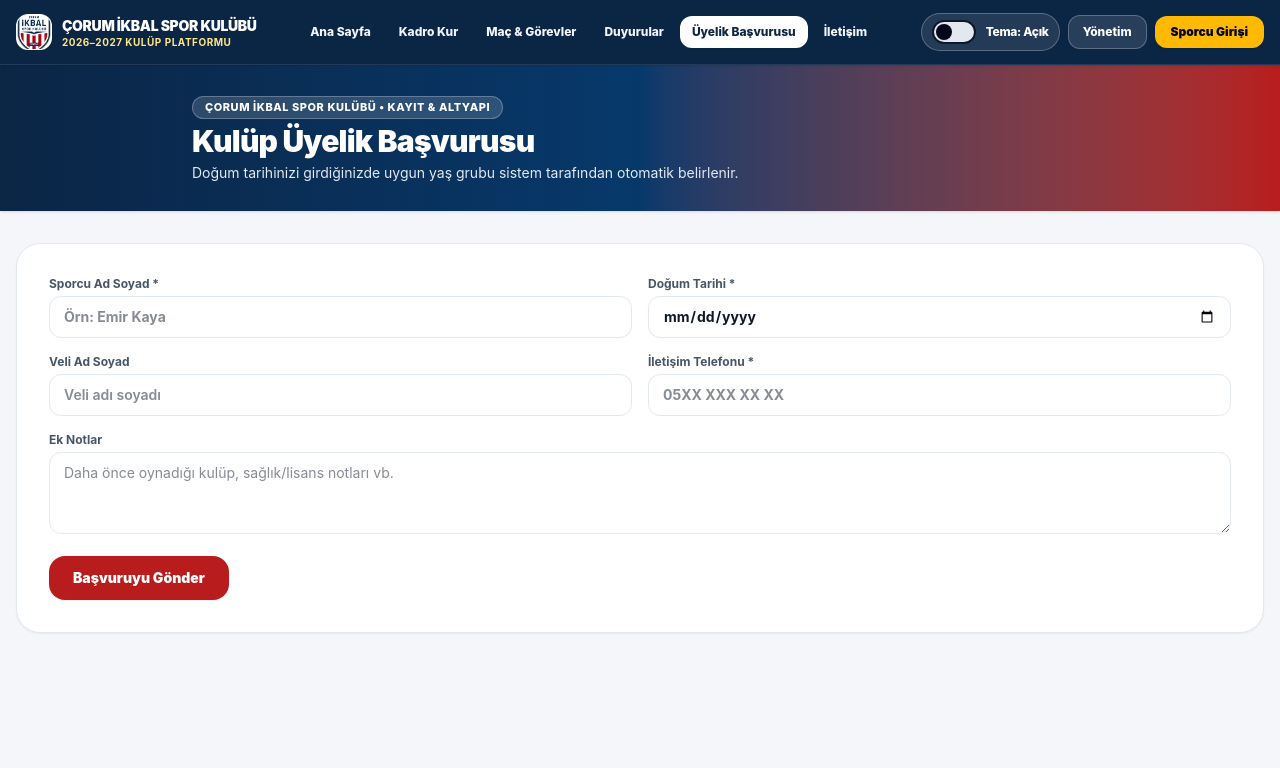
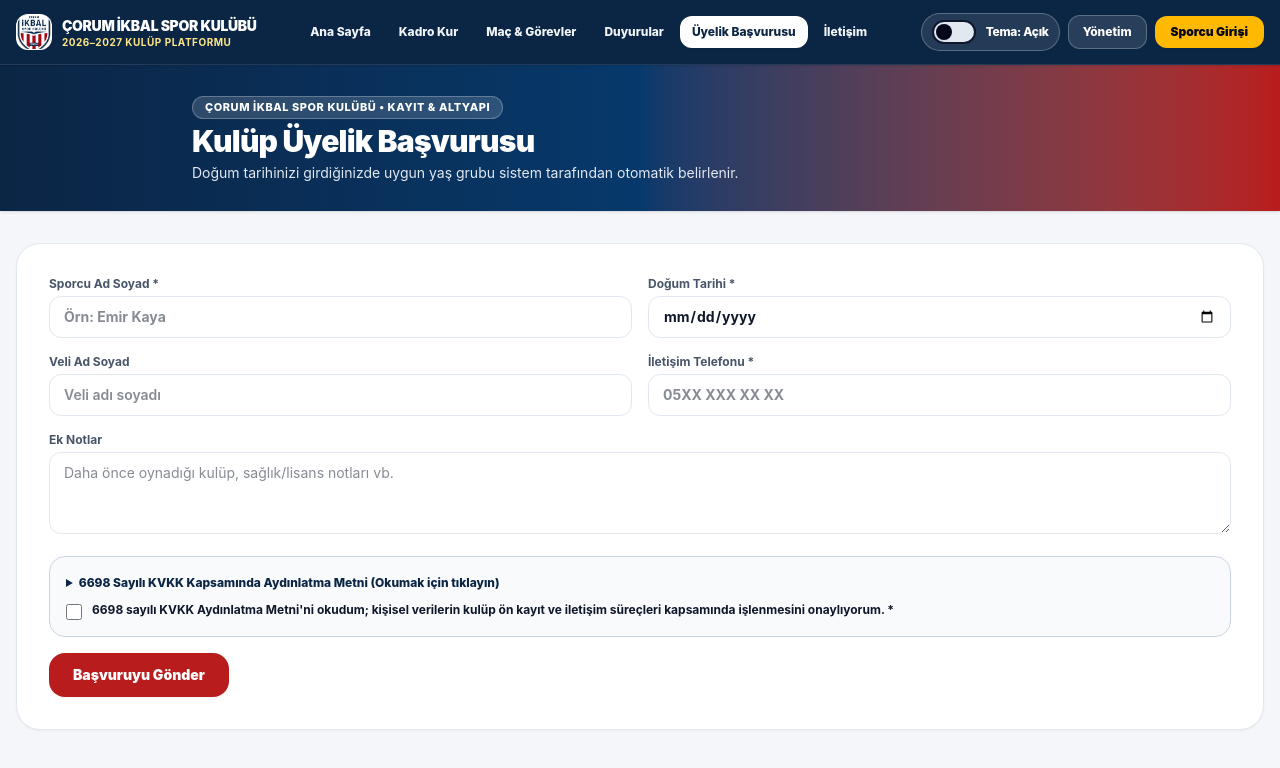
Before and after one commit to tayyibturbay-eng/-kbalspor-web-, a Next.js app: page /kayit in a window 1280 px wide. Shown: the top 768 px of the page. Built offline with nearby package versions, Linux system fonts and the light colour scheme; no server answers.

Commit message:
Uyelik basvuru ekranina KVKK aydinlatma metni ve onay kutusu eklendi

```diff
--- a/src/app/kayit/page.tsx
+++ b/src/app/kayit/page.tsx
@@ -14,6 +14,7 @@ export default function MembershipRequestPage() {
   const [guardianPhone, setGuardianPhone] = useState("");
   const [notes, setNotes] = useState("");
   const [submitting, setSubmitting] = useState(false);
+  const [kvkkAccepted, setKvkkAccepted] = useState(false);
   const [feedback, setFeedback] = useState<{
     ok: boolean;
     text: string;
@@ -37,6 +38,14 @@ export default function MembershipRequestPage() {
     }
 
     const computedGroup = calcAgeGroupFromBirthDate(birthDate) || "Minikler";
+
+    if (!kvkkAccepted) {
+      setFeedback({
+        ok: false,
+        text: "Başvuruyu göndermek için KVKK Aydınlatma Metni onay kutusunu işaretlemelisiniz.",
+      });
+      return;
+    }
 
     setSubmitting(true);
     const { error } = await supabase.from("membership_requests").insert({
@@ -68,6 +77,7 @@ export default function MembershipRequestPage() {
     setGuardianName("");
     setGuardianPhone("");
     setNotes("");
+    setKvkkAccepted(false);
   }
 
   return (
@@ -182,6 +192,30 @@ export default function MembershipRequestPage() {
             </div>
           )}
 
+          <div className="rounded-2xl border border-[var(--border-strong)] bg-[var(--bg-subtle)] p-4 space-y-2.5">
+            <details className="text-xs text-[var(--text-secondary)] leading-relaxed">
+              <summary className="cursor-pointer font-extrabold text-[var(--brand-navy)] dark:text-sky-300">
+                6698 Sayılı KVKK Kapsamında Aydınlatma Metni (Okumak için tıklayın)
+              </summary>
+              <p className="mt-2">
+                <strong>Çorum İkbal Spor Kulübü</strong> olarak, bu form aracılığıyla paylaştığınız sporcu ad-soyad, doğum tarihi, veli/iletişim bilgileri ve ek notlar; 6698 sayılı Kişisel Verilerin Korunması Kanunu (KVKK) uyarınca yalnızca kulüp ön kayıt değerlendirmesi, yaş kategorisi planlaması, antrenman/seçme daveti ve lisans süreçlerinin yürütülmesi amacıyla işlenmektedir. Verileriniz yetkisiz üçüncü kişilerle paylaşılmaz; yasal ve federasyon yükümlülükleri dışında kullanılmaz.
+              </p>
+            </details>
+
+            <label className="flex items-start gap-2.5 text-xs font-bold text-[var(--text-primary)] cursor-pointer select-none">
+              <input
+                type="checkbox"
+                required
+                checked={kvkkAccepted}
+                onChange={(e) => setKvkkAccepted(e.target.checked)}
+                className="mt-0.5 h-4 w-4 rounded border-[var(--border-strong)] accent-[var(--brand-red)]"
+              />
+              <span>
+                6698 sayılı KVKK Aydınlatma Metni&apos;ni okudum; kişisel verilerin kulüp ön kayıt ve iletişim süreçleri kapsamında işlenmesini onaylıyorum. *
+              </span>
+            </label>
+          </div>
+
           <button
             type="submit"
             disabled={submitting}
```
